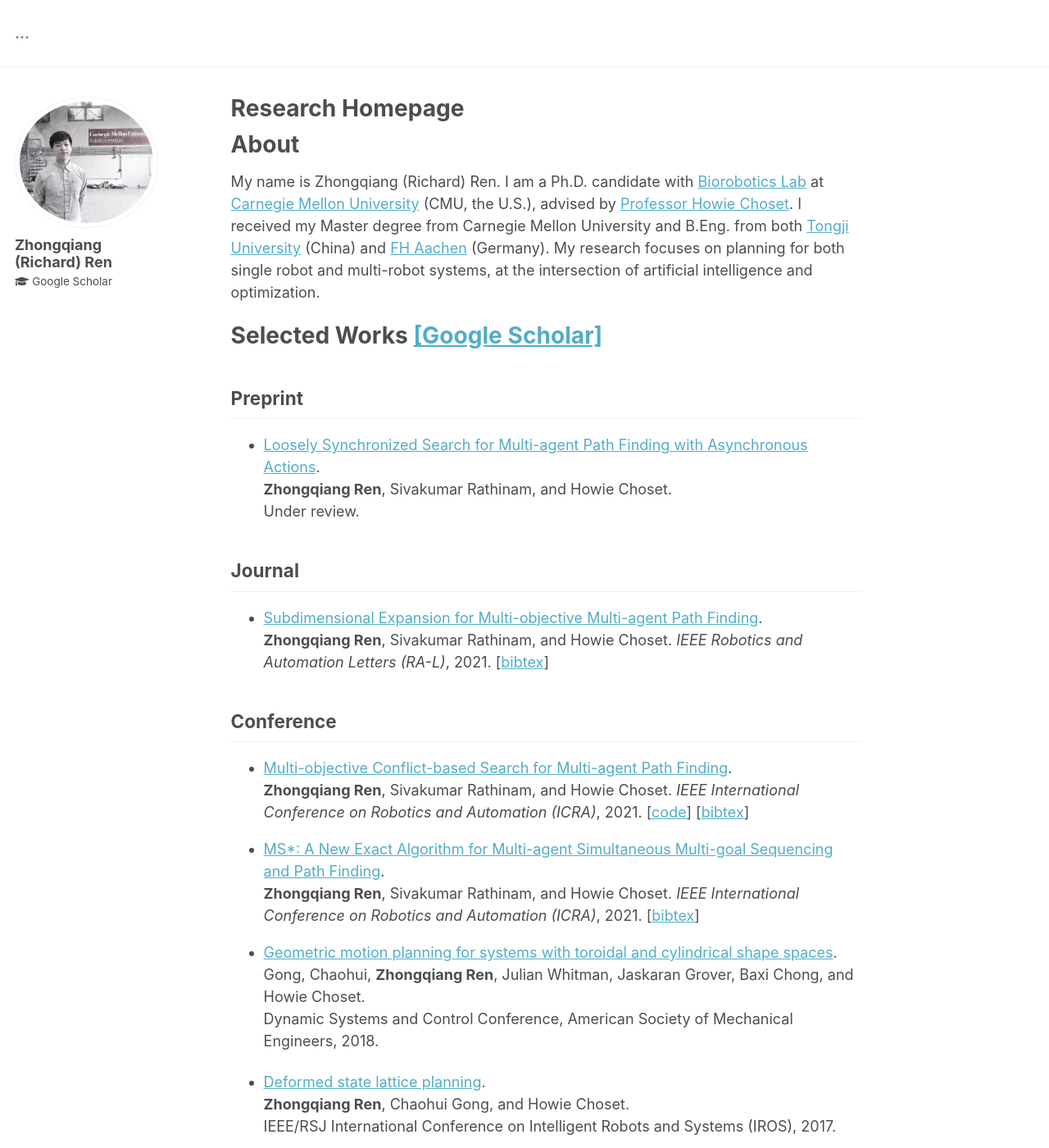
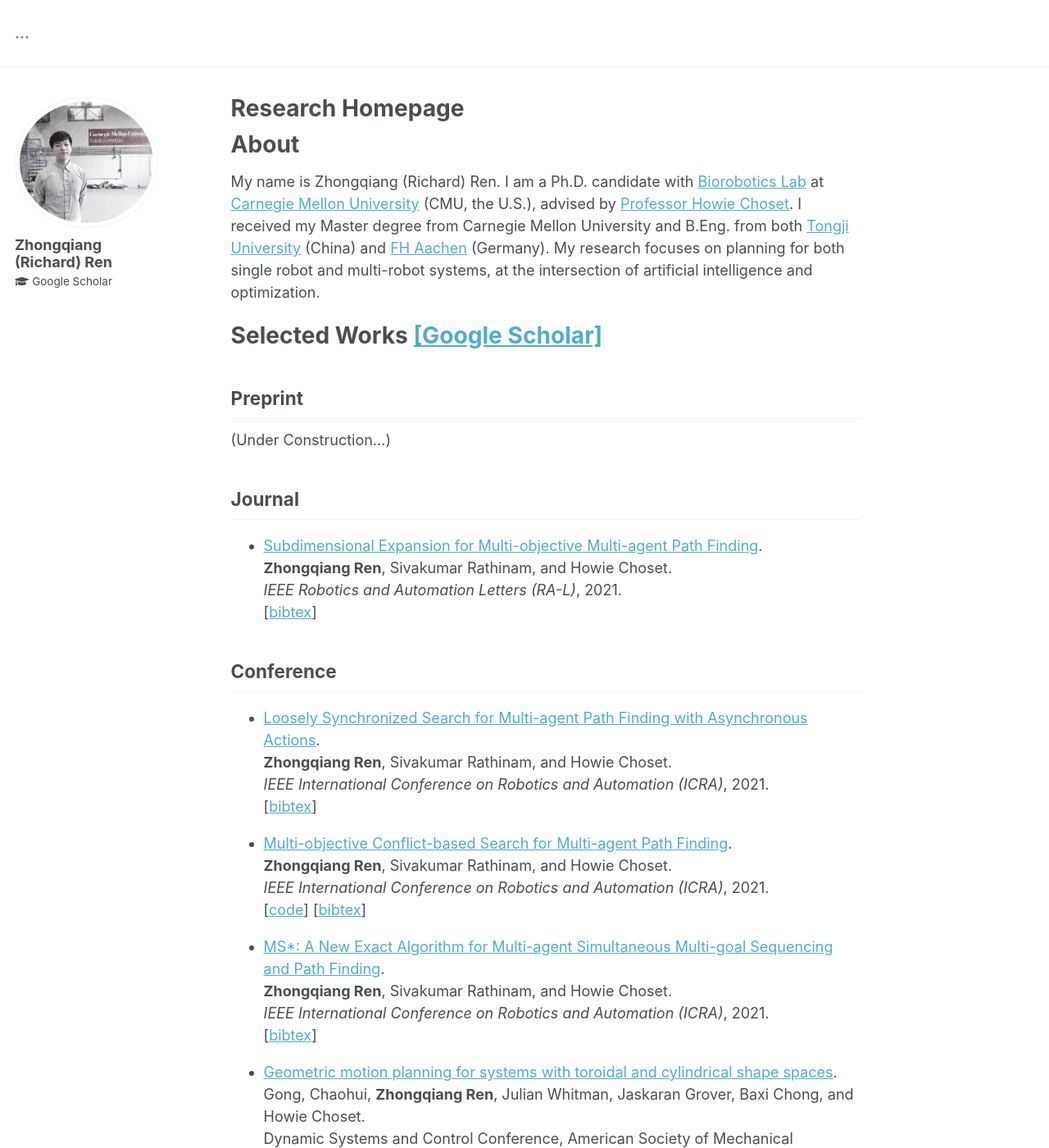
Before and after one commit to wonderren/wonderren.github.io, a Jekyll site: the page built from _pages/about.md, in a window 1280 px wide and 1400 px high. Shown: the whole window at 82% size. Built offline with Jekyll 4.4.1, drawn with Linux system fonts in a browser that asks for light colours; some of the changed lines change nothing that is shown.

Commit message:
update pub

```diff
--- a/_pages/about.md
+++ b/_pages/about.md
@@ -22,17 +22,15 @@
 Preprint
 ------
 
-* [Loosely Synchronized Search for Multi-agent Path Finding with Asynchronous Actions](https://arxiv.org/pdf/2103.04516.pdf).\
-	**Zhongqiang Ren**, Sivakumar Rathinam, and Howie Choset.\
-	Under review.
+(Under Construction...)
 
 Journal
 ------
 * [Subdimensional Expansion for Multi-objective Multi-agent Path Finding](https://arxiv.org/pdf/2102.01353.pdf).\
-	**Zhongqiang Ren**, Sivakumar Rathinam, and Howie Choset.
-	<i>IEEE Robotics and Automation Letters (RA-L)</i>, 2021.
-	[<a href="javascript:void(0)" onclick="(function(target, id) { if ($('#' + id).css('display') == 'block') { $('#' + id).hide('fast'); $(target).text('bibtex') } else { $('#' + id).show('fast'); $(target).text('bibtex') } })(this, 'bibtex-ren21-MOCBS');">bibtex</a>]
-<div id="bibtex-ren21-MOCBS" style="display:none">
+	**Zhongqiang Ren**, Sivakumar Rathinam, and Howie Choset.\
+	<i>IEEE Robotics and Automation Letters (RA-L)</i>, 2021.\
+	[<a href="javascript:void(0)" onclick="(function(target, id) { if ($('#' + id).css('display') == 'block') { $('#' + id).hide('fast'); $(target).text('bibtex') } else { $('#' + id).show('fast'); $(target).text('bibtex') } })(this, 'bibtex-ren21-MOMstar');">bibtex</a>]
+<div id="bibtex-ren21-MOMstar" style="display:none">
 <pre>@ARTICLE{ren21momstar,
   author={Ren, Zhongqiang and Rathinam, Sivakumar and Choset, Howie},
   journal={IEEE Robotics and Automation Letters},
@@ -47,9 +45,25 @@
 
 Conference
 ------
+
+* [Loosely Synchronized Search for Multi-agent Path Finding with Asynchronous Actions](https://arxiv.org/pdf/2103.04516.pdf).\
+	**Zhongqiang Ren**, Sivakumar Rathinam, and Howie Choset.\
+	<i>IEEE International Conference on Robotics and Automation (ICRA)</i>, 2021.\
+	[<a href="javascript:void(0)" onclick="(function(target, id) { if ($('#' + id).css('display') == 'block') { $('#' + id).hide('fast'); $(target).text('bibtex') } else { $('#' + id).show('fast'); $(target).text('bibtex') } })(this, 'bibtex-ren21-LSS');">bibtex</a>]
+<div id="bibtex-ren21-LSS" style="display:none">
+<pre>@inproceedings{ren21loosely,
+    title={Loosely Synchronized Search for Multi-agent Path Finding with Asynchronous Actions},
+    author={Ren, Zhongqiang and Rathinam, Sivakumar and Choset, Howie},
+    booktitle={2021 IEEE/RSJ International Conference on Intelligent Robots and Systems}
+    year={2021},
+    organization={IEEE}
+}
+</pre></div>
+
+
 * [Multi-objective Conflict-based Search for Multi-agent Path Finding](https://arxiv.org/pdf/2101.03805.pdf).\
-	**Zhongqiang Ren**, Sivakumar Rathinam, and Howie Choset.
-	<i>IEEE International Conference on Robotics and Automation (ICRA)</i>, 2021.
+	**Zhongqiang Ren**, Sivakumar Rathinam, and Howie Choset.\
+	<i>IEEE International Conference on Robotics and Automation (ICRA)</i>, 2021.\
 	[[code](https://github.com/wonderren/public_pymomapf)]
 	[<a href="javascript:void(0)" onclick="(function(target, id) { if ($('#' + id).css('display') == 'block') { $('#' + id).hide('fast'); $(target).text('bibtex') } else { $('#' + id).show('fast'); $(target).text('bibtex') } })(this, 'bibtex-ren21-MOCBS');">bibtex</a>]
 <div id="bibtex-ren21-MOCBS" style="display:none">
@@ -63,10 +77,10 @@
 </pre></div>
 
 * [MS*: A New Exact Algorithm for Multi-agent Simultaneous Multi-goal Sequencing and Path Finding](https://arxiv.org/pdf/2103.09979).\
-	**Zhongqiang Ren**, Sivakumar Rathinam, and Howie Choset.
-	<i>IEEE International Conference on Robotics and Automation (ICRA)</i>, 2021.
-	[<a href="javascript:void(0)" onclick="(function(target, id) { if ($('#' + id).css('display') == 'block') { $('#' + id).hide('fast'); $(target).text('bibtex') } else { $('#' + id).show('fast'); $(target).text('bibtex') } })(this, 'bibtex-ren21-MOCBS');">bibtex</a>]
-<div id="bibtex-ren21-MOCBS" style="display:none">
+	**Zhongqiang Ren**, Sivakumar Rathinam, and Howie Choset.\
+	<i>IEEE International Conference on Robotics and Automation (ICRA)</i>, 2021.\
+	[<a href="javascript:void(0)" onclick="(function(target, id) { if ($('#' + id).css('display') == 'block') { $('#' + id).hide('fast'); $(target).text('bibtex') } else { $('#' + id).show('fast'); $(target).text('bibtex') } })(this, 'bibtex-ren21-MSstar');">bibtex</a>]
+<div id="bibtex-ren21-MSstar" style="display:none">
 <pre>@inproceedings{ren21ms,
     title={MS*: A New Exact Algorithm for Multi-agent Simultaneous Multi-goal Sequencing and Path Finding},
     author={Ren, Zhongqiang and Rathinam, Sivakumar and Choset, Howie},
```
